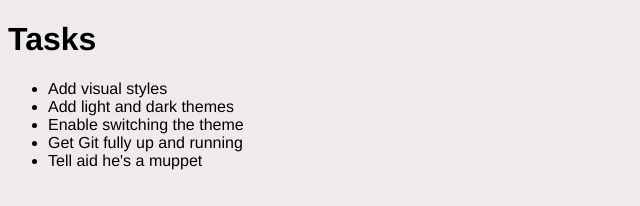
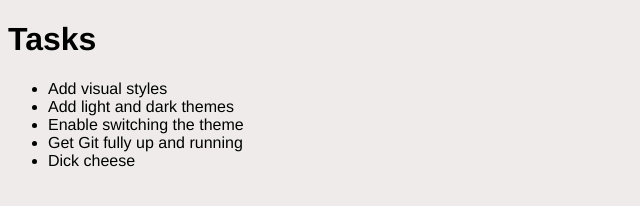
Before and after one commit to TGBCoding/Personal-Website, a plain HTML site: page script/index.html in a window 1280 px wide. Shown: the full height of the page, 0-640 px from the left. Drawn offline with Linux system fonts and the light colour scheme.

Commit message:
Adding to the list

```diff
--- a/script/index.html
+++ b/script/index.html
@@ -14,7 +14,7 @@
     <li>Add light and dark themes</li>
     <li>Enable switching the theme</li>
     <li>Get Git fully up and running</li>
-    <li>Tell aid he's a muppet</li>
+    <li>Dick cheese</li>
   </ul>
 </body>
 </html>
```
